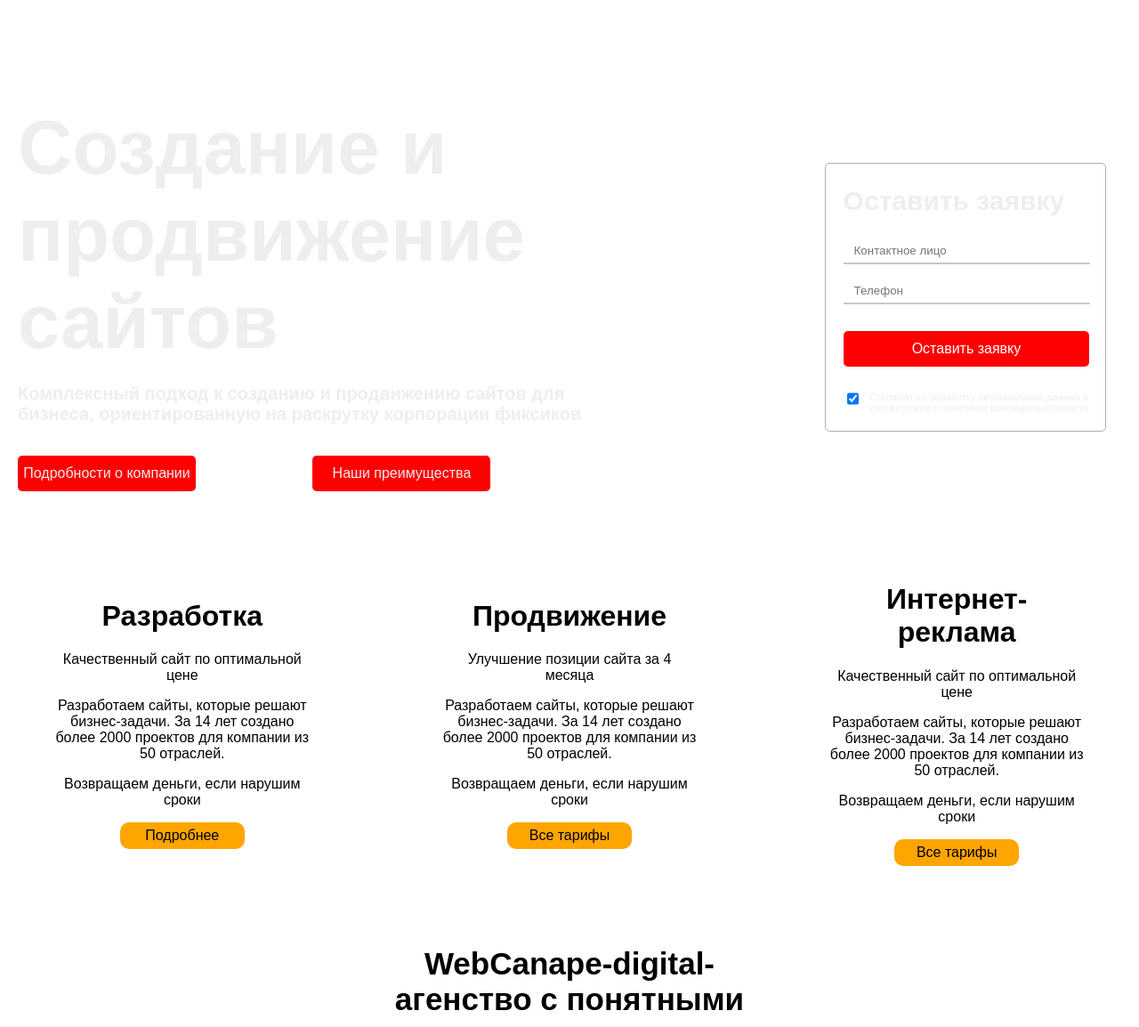
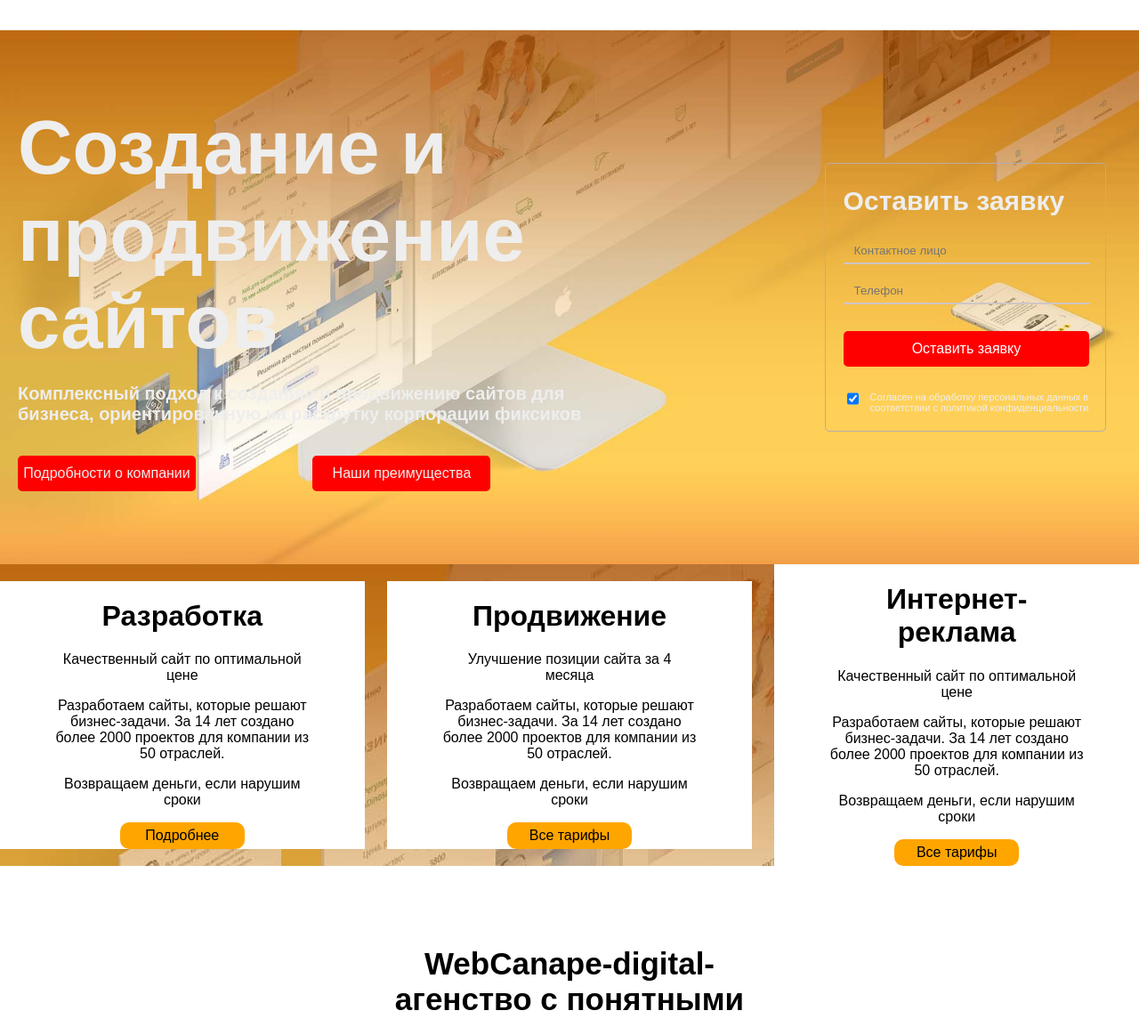
Before and after one commit to sersch1sersch/my-portfolio, a plain HTML site: page seo_development/index.html in a window 1280 px wide. Shown: the part 142-1296 px from the top of the page at 89% size. Drawn offline with Linux system fonts and the light colour scheme.

Commit message:
Update style.css

```diff
--- a/seo_development/style.css
+++ b/seo_development/style.css
@@ -145,7 +145,7 @@ font-size: 30px;
 
 }
 .main_text{
-  background-image: url(../вика/image/webcanapebg1.jpg)
+  background-image: url(../seo_development/image/webcanapebg1.jpg)
   ;
     height: 600px;
     background-repeat: no-repeat;
@@ -252,7 +252,7 @@ font-size: 30px;
     align-items: center;
     text-align: center;
     margin-bottom: 90px;
-    background-image: url(../вика/image/webcanapebg1.jpg)
+    background-image: url(../seo_development/image/webcanapebg1.jpg)
 
 }
 .razr{
```
